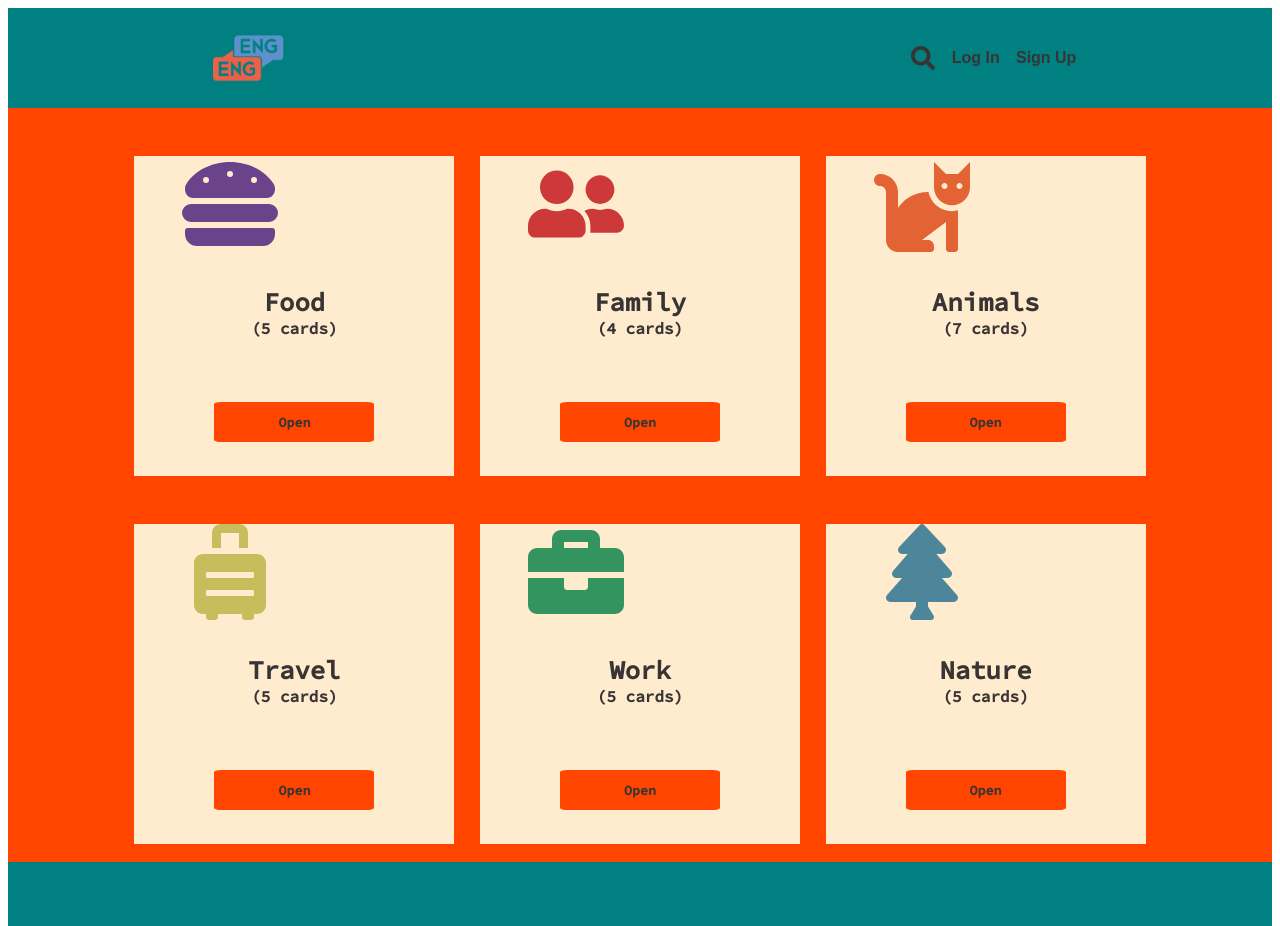
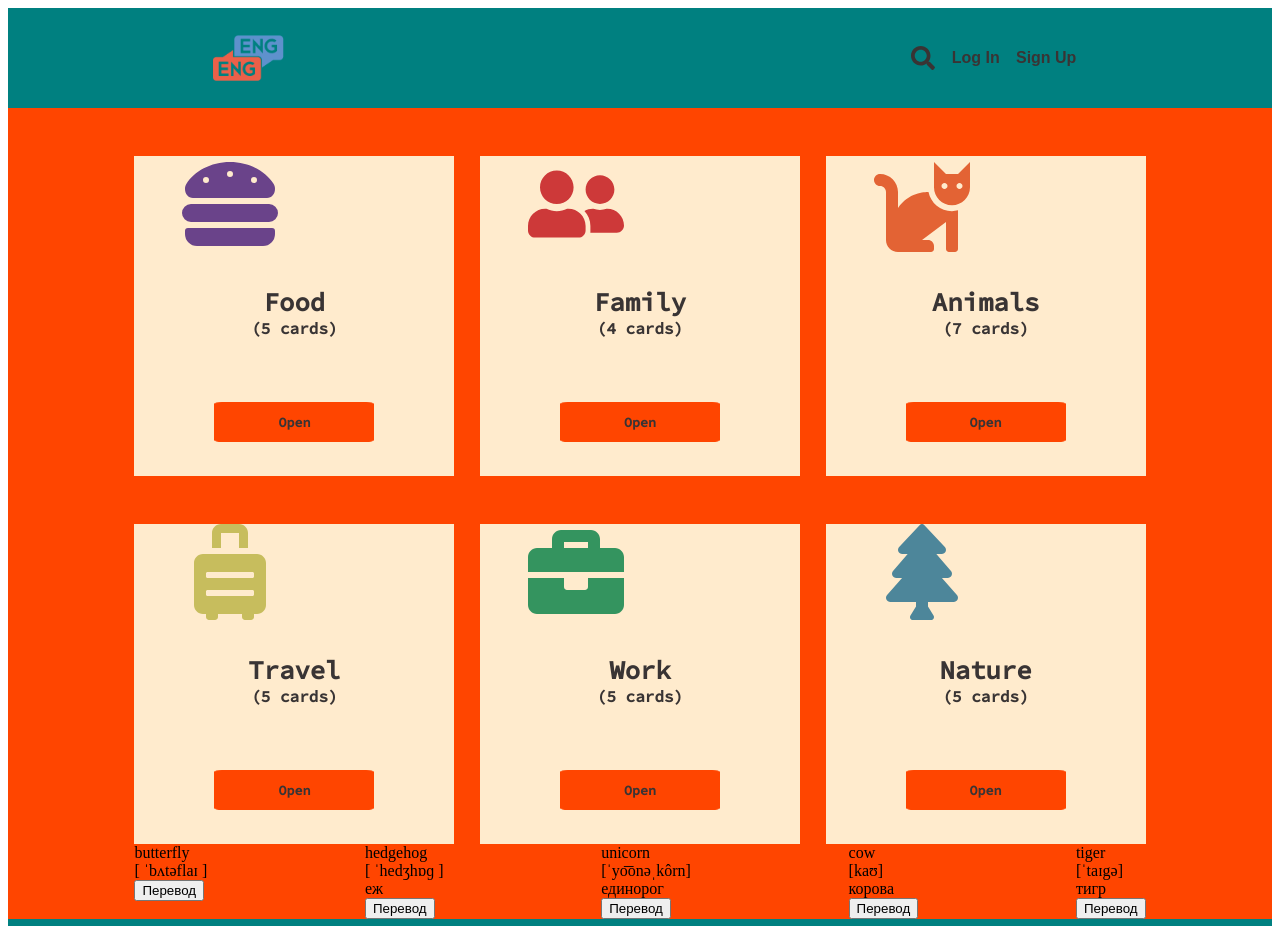
Before and after one commit to skorokhodtatiana/learnEnglish-React-project, a React (Create React App) app in the folder learn-english/: page / in a window 1280 px wide. Shown: the top 926 px of the page. Built offline with nearby package versions, Linux system fonts and the light colour scheme.

Commit message:
in process making fleshCards

```diff
--- a/learn-english/src/App.js
+++ b/learn-english/src/App.js
@@ -61,6 +61,38 @@ const topicCards = [
   { id: 6, image: nature, nameCard: "Nature", size: 5 },
 ];
 
+const animalWords = [
+  {
+    id: "1",
+    englishWord: "butterfly",
+    transcription: "[ ˈbʌtəflaɪ ]",
+    russian: "бабочка",
+  },
+  {
+    id: "2",
+    englishWord: "hedgehog",
+    transcription: "[ ˈhedʒhɒɡ ]",
+    russianWord: "еж",
+  },
+  {
+    id: "3",
+    englishWord: "unicorn",
+    transcription: "[ˈyo͞onəˌkôrn]",
+    russianWord: "единорог",
+  },
+  {
+    id: "4",
+    englishWord: "cow",
+    transcription: " [kaʊ]",
+    russianWord: "корова",
+  },
+  {
+    id: "5",
+    englishWord: "tiger",
+    transcription: "[ˈtaɪgə]",
+    russianWord: "тигр",
+  },
+];
 function App() {
   return (
     <div className="App">
@@ -75,7 +107,17 @@ function App() {
           ></TopicCard>
         ))}
       </div>
-      <FleshCard></FleshCard>
+      <div className="topicCard-wrapper">
+        {animalWords.map((animal, id) => (
+          <FleshCard
+            key={animal.id}
+            englishWord={animal.englishWord}
+            transcription={animal.transcription}
+            russianWord={animal.russianWord}
+          ></FleshCard>
+        ))}
+      </div>
+
       <Footer></Footer>
     </div>
   );
--- a/learn-english/src/components/fleshCard/FleshCard.jsx
+++ b/learn-english/src/components/fleshCard/FleshCard.jsx
@@ -1,9 +1,11 @@
 const FleshCard = (props) => {
-  const { image, nameCard } = props;
+  const { englishWord, transcription, russianWord } = props;
   return (
-    <div>
-      <img src={image} alt={nameCard}></img>
-      <div>{nameCard}</div>
+    <div className="fleshCard">
+      <div>{englishWord}</div>
+      <div>{transcription}</div>
+      <div>{russianWord}</div>
+      <button>Перевод</button>
     </div>
   );
 };
--- /dev/null
+++ b/learn-english/src/components/fleshCard/_fleshCard.scss
@@ -0,0 +1,11 @@
+@import "../../assets/variables";
+
+.fleshCard {
+  width: 15rem;
+  height: 20rem;
+  margin-top: 3rem;
+  background-color: blanchedalmond;
+  font-family: "Source Code Pro", monospace;
+  font-weight: bold;
+  color: $customGray;
+}
```
